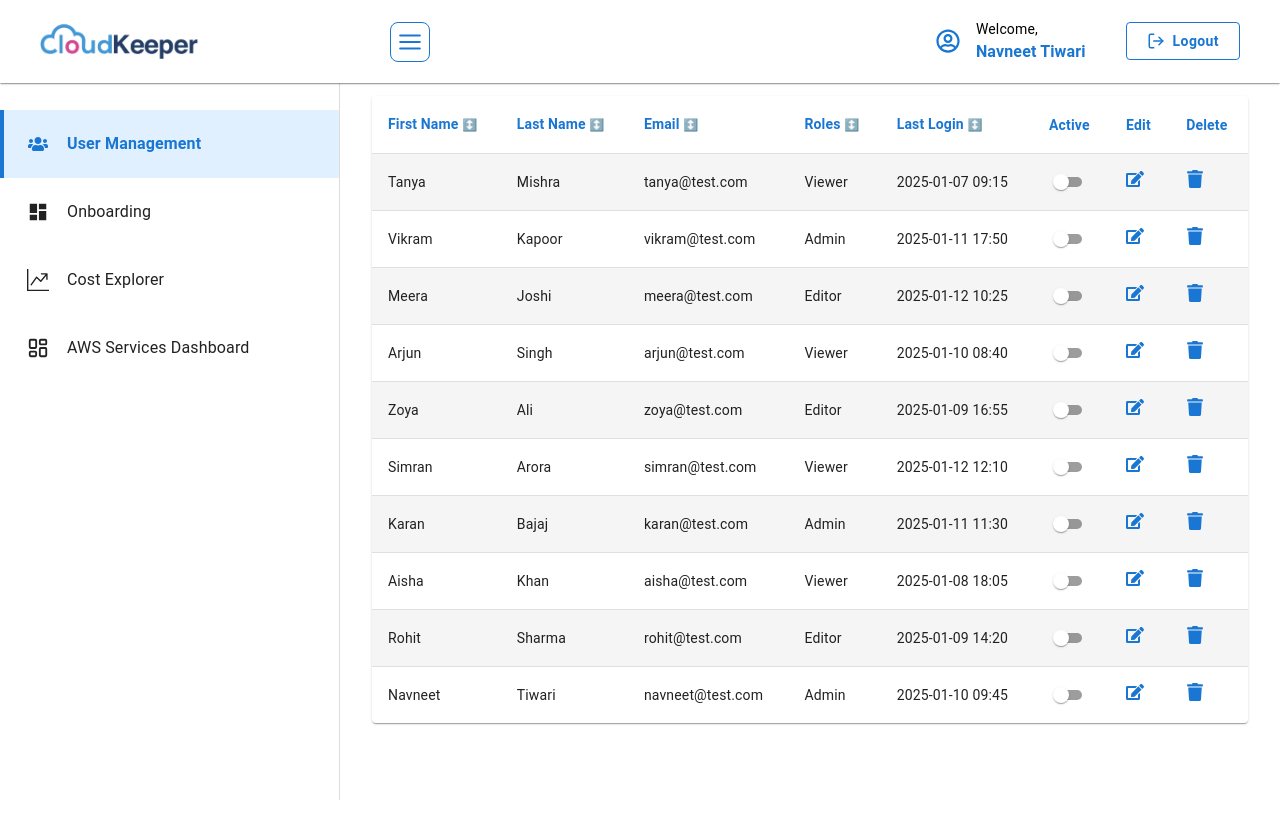
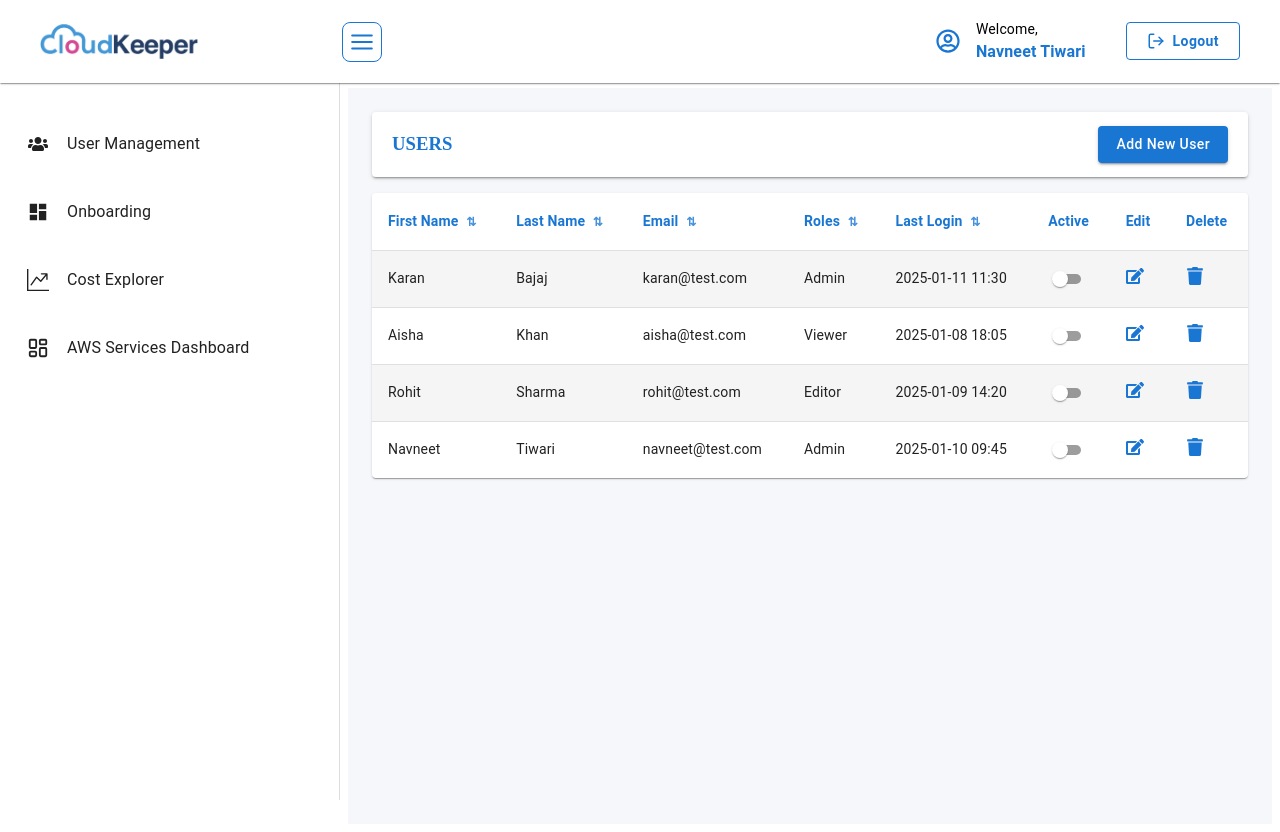
Before and after one commit to nvnetpd10/Cloudbalance, a React (Vite) app in the folder frontend/CloudBalance/: page /dashboard in a window 1280 px wide. Built offline with nearby package versions, Linux system fonts and the light colour scheme; sample sign-in values are in the browser's storage.

Commit message:
user table and add user done

```diff
--- a/frontend/CloudBalance/src/components/common/DataTable.jsx
+++ b/frontend/CloudBalance/src/components/common/DataTable.jsx
@@ -1,66 +1,3 @@
-// import { styled } from "@mui/material/styles";
-// import Table from "@mui/material/Table";
-// import TableBody from "@mui/material/TableBody";
-// import TableCell, { tableCellClasses } from "@mui/material/TableCell";
-// import TableContainer from "@mui/material/TableContainer";
-// import TableHead from "@mui/material/TableHead";
-// import TableRow from "@mui/material/TableRow";
-// import Paper from "@mui/material/Paper";
-
-// // ---- COMMON STYLING ----
-// const StyledTableCell = styled(TableCell)(({ theme }) => ({
-//   [`&.${tableCellClasses.head}`]: {
-//     backgroundColor: "#ffffff", // white background
-//     color: "#1976d2", // blue text
-//     fontWeight: 600,
-//   },
-//   [`&.${tableCellClasses.body}`]: {
-//     fontSize: 14,
-//   },
-// }));
-
-// const StyledTableRow = styled(TableRow)(({ theme }) => ({
-//   "&:nth-of-type(odd)": {
-//     backgroundColor: theme.palette.action.hover,
-//   },
-//   "&:last-child td, &:last-child th": {
-//     border: 0,
-//   },
-// }));
-
-// // ---- REUSABLE TABLE COMPONENT ----
-// export default function DataTable({ columns = [], rows = [] }) {
-//   return (
-//     <TableContainer component={Paper}>
-//       <Table sx={{ minWidth: 700 }}>
-//         <TableHead>
-//           <TableRow>
-//             {columns.map((col) => (
-//               <StyledTableCell key={col.key || col.field}>
-//                 {col.name}
-//               </StyledTableCell>
-//             ))}
-//           </TableRow>
-//         </TableHead>
-
-//         <TableBody>
-//           {rows.map((row, index) => (
-//             <StyledTableRow key={index}>
-//               {columns.map((col) => (
-//                 <StyledTableCell key={col.key || col.field}>
-//                   {col.formatter
-//                     ? col.formatter(row) // 🎉 <-- FIXED
-//                     : row[col.field]}
-//                 </StyledTableCell>
-//               ))}
-//             </StyledTableRow>
-//           ))}
-//         </TableBody>
-//       </Table>
-//     </TableContainer>
-//   );
-// }
-
 import { useState } from "react";
 import { styled } from "@mui/material/styles";
 import Table from "@mui/material/Table";
@@ -131,10 +68,21 @@ export default function DataTable({ columns = [], rows = [] }) {
   }
 
   const getSortIcon = (col) => {
-    if (sortConfig.key !== col.field) return "↕️";
-    if (sortConfig.direction === "asc") return "↑";
-    if (sortConfig.direction === "desc") return "↓";
-    return "↕️";
+    const style = { fontSize: 12, marginLeft: 4, opacity: 0.8 };
+
+    if (sortConfig.key !== col.field) {
+      return <span style={style}>⇅</span>;
+    }
+
+    if (sortConfig.direction === "asc") {
+      return <span style={style}>⇑</span>;
+    }
+
+    if (sortConfig.direction === "desc") {
+      return <span style={style}>⇓</span>;
+    }
+
+    return <span style={style}>⇅</span>;
   };
 
   return (
--- a/frontend/CloudBalance/src/layouts/MainLayout.jsx
+++ b/frontend/CloudBalance/src/layouts/MainLayout.jsx
@@ -1,38 +1,30 @@
-// Layout.jsx (Modified - Simplified ml for fixed 60px sidebar)
 import { useState } from "react";
 import Sidebar from "./Sidebar";
 import Navbar from "./Navbar";
 import { Outlet } from "react-router-dom";
 import { Box, Toolbar } from "@mui/material";
 
-// Use the same width as defined in Sidebar.jsx
-const fixedSidebarWidth = 0;
-
 export default function Layout() {
-  const [open, setOpen] = useState(true); // 'open' state can now be used for a future expanded state
+  const [open, setOpen] = useState(true);
 
   return (
-    <Box sx={{ display: "flex", height: "100vh" }}>
-      {/* Sidebar - always visible at 60px */}
+    <Box sx={{ display: "flex", height: "100vh", pt: "1rem" }}>
       <Sidebar open={open} />
 
-      {/* Main section */}
-      <Box
-        sx={{
-          flexGrow: 1,
-          display: "flex",
-          flexDirection: "column",
-          // The main content should always start 60px from the left,
-          // to clear the always-present sidebar.
-          marginLeft: `${fixedSidebarWidth}px`,
-        }}
-      >
+      <Box sx={{ flexGrow: 1, display: "flex", flexDirection: "column" }}>
         <Navbar toggleSidebar={() => setOpen(!open)} />
 
         <Toolbar />
 
-        <Box sx={{ padding: 3, overflowY: "auto", flexGrow: 1 }}>
-          <Outlet />
+        <Box
+          sx={{
+            padding: 3,
+            overflowY: "auto",
+            flexGrow: 1,
+            backgroundColor: "#f5f7fa", // ⭐ ADDED BACKGROUND COLOR
+          }}
+        >
+          <Outlet context={{ open }} />
         </Box>
       </Box>
     </Box>
--- a/frontend/CloudBalance/src/layouts/Navbar.jsx
+++ b/frontend/CloudBalance/src/layouts/Navbar.jsx
@@ -53,7 +53,7 @@ export default function Navbar({ toggleSidebar }) {
             display: "flex",
             justifyContent: "flex-start",
             flex: 1,
-            pl: "12rem",
+            pl: "9rem",
           }}
         >
           <IconButton
--- a/frontend/CloudBalance/src/layouts/Sidebar.jsx
+++ b/frontend/CloudBalance/src/layouts/Sidebar.jsx
@@ -44,9 +44,15 @@ export default function Sidebar({ open }) {
     },
   ];
 
-  const isActive = (path) =>
-    location.pathname === path ||
-    (path === "/dashboard/users" && location.pathname === "/dashboard");
+  const isActive = (path) => {
+    // USERS → match ANY nested route
+    if (path === "/dashboard/users") {
+      return location.pathname.startsWith("/dashboard/users");
+    }
+
+    // Others → exact match
+    return location.pathname === path;
+  };
 
   return (
     <Drawer
--- a/frontend/CloudBalance/src/pages/Login/Login.jsx
+++ b/frontend/CloudBalance/src/pages/Login/Login.jsx
@@ -27,7 +27,7 @@ export default function Login() {
     }
 
     login(email);
-    window.location.href = "/dashboard";
+    window.location.href = "/dashboard/users";
   };
 
   return (
--- /dev/null
+++ b/frontend/CloudBalance/src/pages/Users/AddUsers.jsx
@@ -0,0 +1,92 @@
+import {
+  Box,
+  TextField,
+  Button,
+  Typography,
+  Paper,
+  MenuItem,
+} from "@mui/material";
+import { useOutletContext } from "react-router-dom";
+
+export default function AddUser() {
+  const { open } = useOutletContext();
+
+  return (
+    <Box
+      sx={{
+        width: "96%",
+        p: 3,
+        display: "flex",
+        justifyContent: "center",
+        overflowX: "hidden",
+      }}
+    >
+      <Paper
+        elevation={3}
+        sx={{
+          width: open ? "99%" : "98%",
+          transition: "width 0.3s ease",
+          p: 4,
+          borderRadius: "12px",
+          backgroundColor: "#fff",
+          border: "1px solid #e0e0e0",
+        }}
+      >
+        <Typography variant="h5" mb={3} fontWeight="bold" color="#1976d2">
+          Add New User
+        </Typography>
+
+        {/* 2-column form but with smaller input box width */}
+        <Box
+          component="form"
+          sx={{
+            width: "100%",
+            display: "grid",
+            gridTemplateColumns: "1fr 2.2fr",
+            gap: 3,
+          }}
+        >
+          <TextField
+            label="First Name"
+            required
+            fullWidth
+            sx={{ maxWidth: "380px" }}
+          />
+
+          <TextField
+            label="Last Name"
+            required
+            fullWidth
+            sx={{ maxWidth: "380px" }}
+          />
+
+          <TextField
+            label="Email ID"
+            required
+            fullWidth
+            sx={{ maxWidth: "380px" }}
+          />
+
+          <TextField
+            select
+            label="Select Roles"
+            fullWidth
+            sx={{ maxWidth: "380px" }}
+          >
+            <MenuItem value="admin">Admin</MenuItem>
+            <MenuItem value="manager">Manager</MenuItem>
+            <MenuItem value="user">User</MenuItem>
+          </TextField>
+        </Box>
+
+        <Button
+          variant="contained"
+          size="large"
+          sx={{ mt: 4, py: 1.4, width: "200px" }}
+        >
+          Create User
+        </Button>
+      </Paper>
+    </Box>
+  );
+}
--- a/frontend/CloudBalance/src/pages/Users/Users.jsx
+++ b/frontend/CloudBalance/src/pages/Users/Users.jsx
@@ -1,8 +1,11 @@
 import DataTable from "../../components/common/DataTable";
 import { FaEdit, FaTrash } from "react-icons/fa";
-import { Switch } from "@mui/material";
+import { Switch, Button, Paper } from "@mui/material";
+import { useNavigate } from "react-router-dom";
 
 export default function Users() {
+  const navigate = useNavigate();
+
   const columns = [
     { name: "First Name", field: "firstName", key: "firstName" },
     { name: "Last Name", field: "lastName", key: "lastName" },
@@ -10,7 +13,6 @@ export default function Users() {
     { name: "Roles", field: "roles", key: "roles" },
     { name: "Last Login", field: "lastLogin", key: "lastLogin" },
 
-    // Toggle column
     {
       name: "Active",
       key: "active",
@@ -22,8 +24,6 @@ export default function Users() {
         />
       ),
     },
-
-    // Edit column
     {
       name: "Edit",
       key: "edit",
@@ -35,15 +35,13 @@ export default function Users() {
         />
       ),
     },
-
-    // Delete column
     {
       name: "Delete",
       key: "delete",
       formatter: (row) => (
         <FaTrash
           size={18}
-          style={{ cursor: "pointer", color: "#1976d2" }} // blue
+          style={{ cursor: "pointer", color: "#1976d2" }}
           onClick={() => console.log("Delete user:", row.id)}
         />
       ),
@@ -83,55 +81,40 @@ export default function Users() {
       roles: "Admin",
       lastLogin: "2025-01-11 11:30",
     },
-    {
-      id: 5,
-      firstName: "Simran",
-      lastName: "Arora",
-      email: "simran@test.com",
-      roles: "Viewer",
-      lastLogin: "2025-01-12 12:10",
-    },
-    {
-      id: 6,
-      firstName: "Zoya",
-      lastName: "Ali",
-      email: "zoya@test.com",
-      roles: "Editor",
-      lastLogin: "2025-01-09 16:55",
-    },
-    {
-      id: 7,
-      firstName: "Arjun",
-      lastName: "Singh",
-      email: "arjun@test.com",
-      roles: "Viewer",
-      lastLogin: "2025-01-10 08:40",
-    },
-    {
-      id: 8,
-      firstName: "Meera",
-      lastName: "Joshi",
-      email: "meera@test.com",
-      roles: "Editor",
-      lastLogin: "2025-01-12 10:25",
-    },
-    {
-      id: 9,
-      firstName: "Vikram",
-      lastName: "Kapoor",
-      email: "vikram@test.com",
-      roles: "Admin",
-      lastLogin: "2025-01-11 17:50",
-    },
-    {
-      id: 10,
-      firstName: "Tanya",
-      lastName: "Mishra",
-      email: "tanya@test.com",
-      roles: "Viewer",
-      lastLogin: "2025-01-07 09:15",
-    },
   ];
 
-  return <DataTable columns={columns} rows={rows} />;
+  return (
+    <>
+      {/* Header Top Bar */}
+      <Paper
+        elevation={2}
+        style={{
+          padding: "14px 20px",
+          marginBottom: 16,
+          display: "flex",
+          justifyContent: "space-between",
+          alignItems: "center",
+        }}
+      >
+        <h3 style={{ margin: 0, color: "#1976d2" }}>USERS</h3>
+
+        {/* Navigate to Add User Page */}
+        <Button
+          variant="contained"
+          style={{
+            backgroundColor: "#1976d2",
+            textTransform: "none",
+            paddingLeft: 18,
+            paddingRight: 18,
+          }}
+          onClick={() => navigate("/dashboard/users/add")}
+        >
+          Add New User
+        </Button>
+      </Paper>
+
+      {/* Data Table */}
+      <DataTable columns={columns} rows={rows} />
+    </>
+  );
 }
```
Also changed, not shown: frontend/CloudBalance/src/routes/AppRoutes.jsx (+6 -4 lines).
